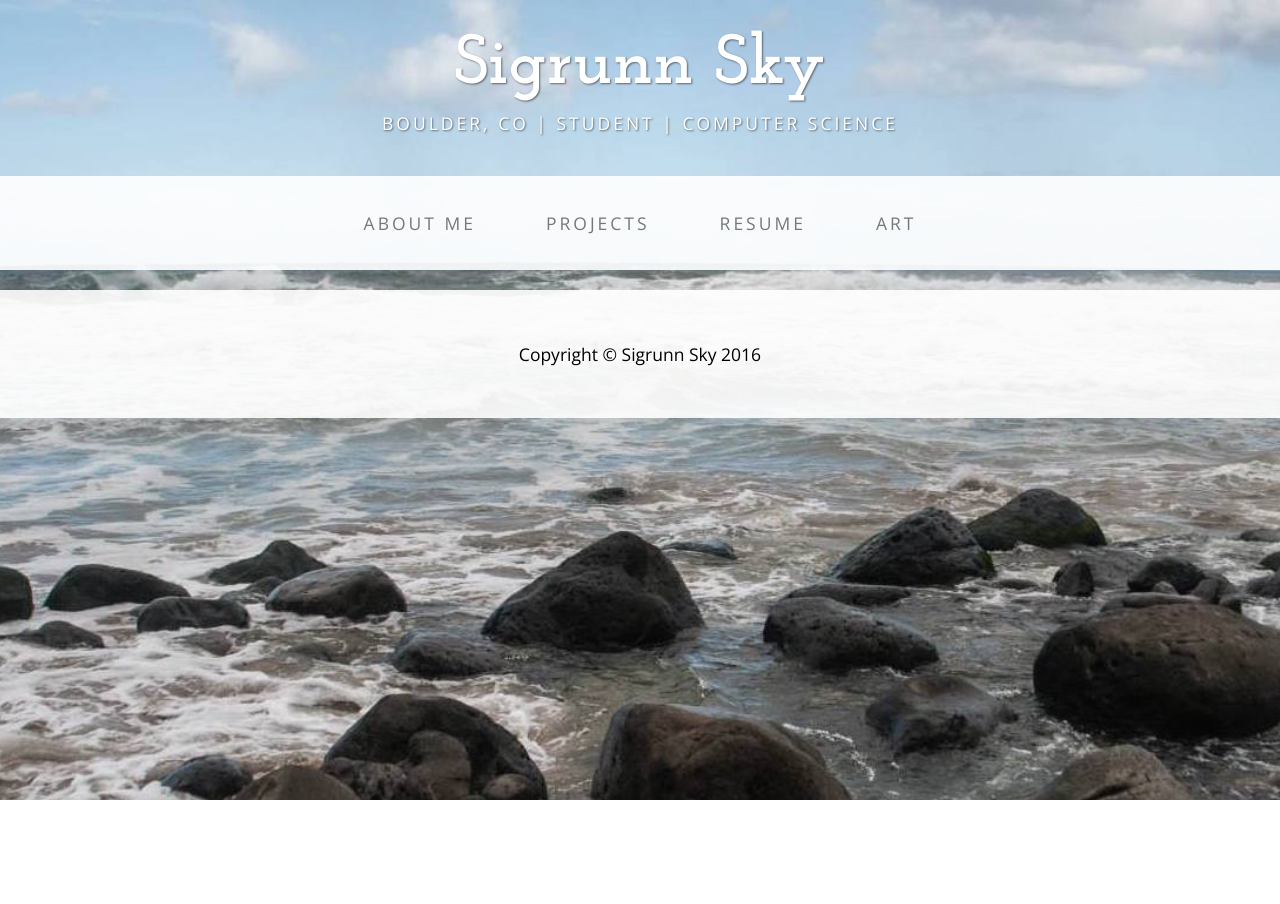
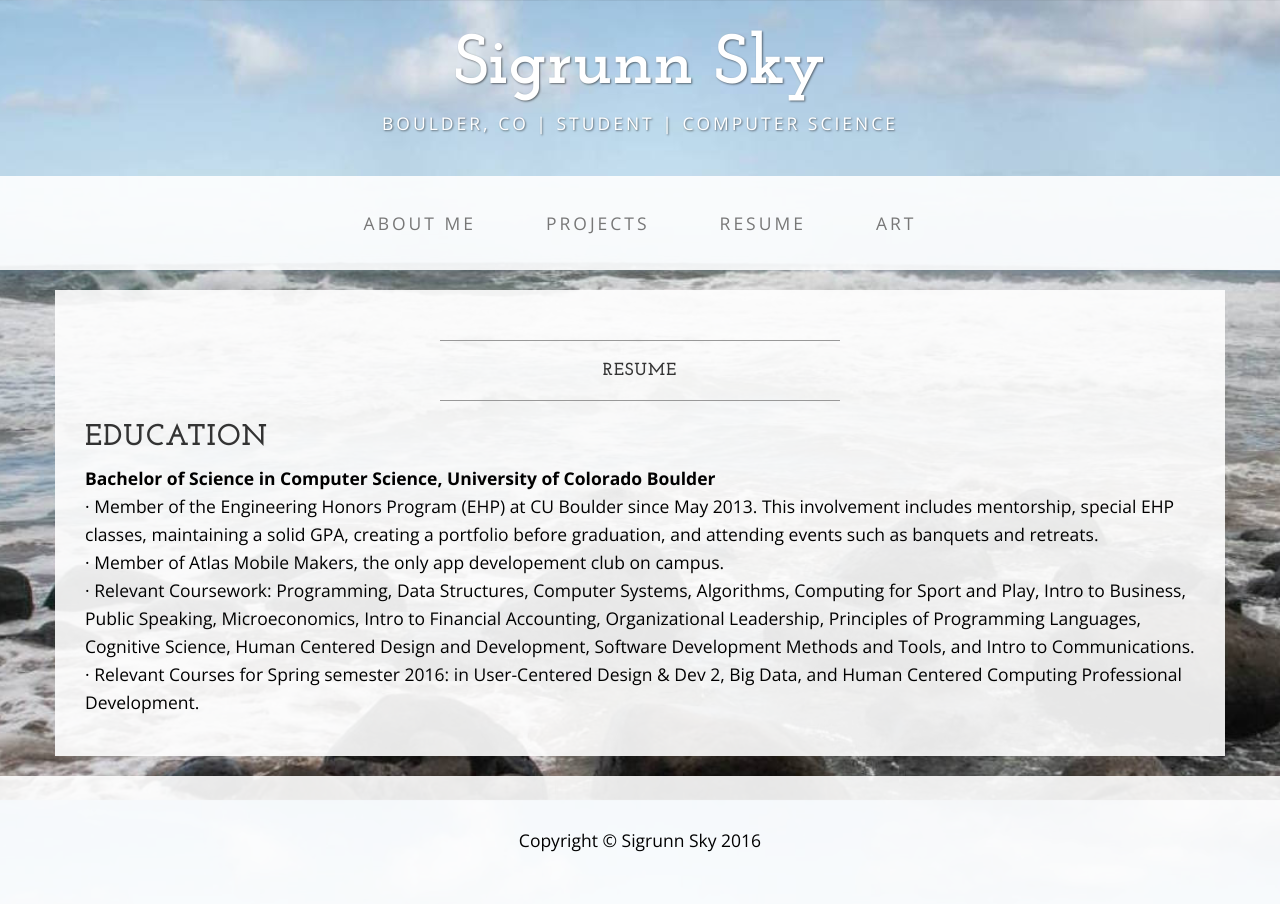
Before and after one commit to sigrunnsky/sigrunnsky.github.io, a plain HTML site: page resume.html in a window 1280 px wide. Before the commit the page ends 800 px from the top, so only its background shows below. Drawn offline with nearby package versions, Linux system fonts and the light colour scheme.

Commit message:
resume sstart

```diff
--- a/resume.html
+++ b/resume.html
@@ -71,7 +71,29 @@
         <!-- /.container -->
     </nav>
 
- <!-- TODO -->
+     <div class="container">
+        <div class="row">
+            <div class="box">
+                <div class="col-lg-12">
+                    <hr>
+                    <h1 class="intro-text text-center">
+                        <strong>Resume</strong>
+                    </h1>
+                    <hr>
+                    <h2 class="text-left">
+                        <strong>Education</strong>
+                    </h2>
+
+                    <p><strong> Bachelor of Science in Computer Science, University of Colorado Boulder</strong> <br>
+· Member of the Engineering Honors Program (EHP) at CU Boulder since May 2013. This involvement includes mentorship, special EHP classes, maintaining a solid GPA, creating a portfolio before graduation, and attending events such as banquets and retreats. <br>
+· Member of Atlas Mobile Makers, the only app developement club on campus. <br>
+· Relevant Coursework: Programming, Data Structures, Computer Systems, Algorithms, Computing for Sport and Play, Intro to Business, Public Speaking, Microeconomics, Intro to Financial Accounting, Organizational Leadership, Principles of Programming Languages, Cognitive Science, Human Centered Design and Development, Software Development Methods and Tools, and Intro to Communications.<br>
+· Relevant Courses for Spring semester 2016: in User-Centered Design & Dev 2, Big Data, and Human Centered Computing Professional Development. <br></p>
+
+                </div>
+            </div>
+        </div>
+    </div>
 
     <footer>
         <div class="container">
```
